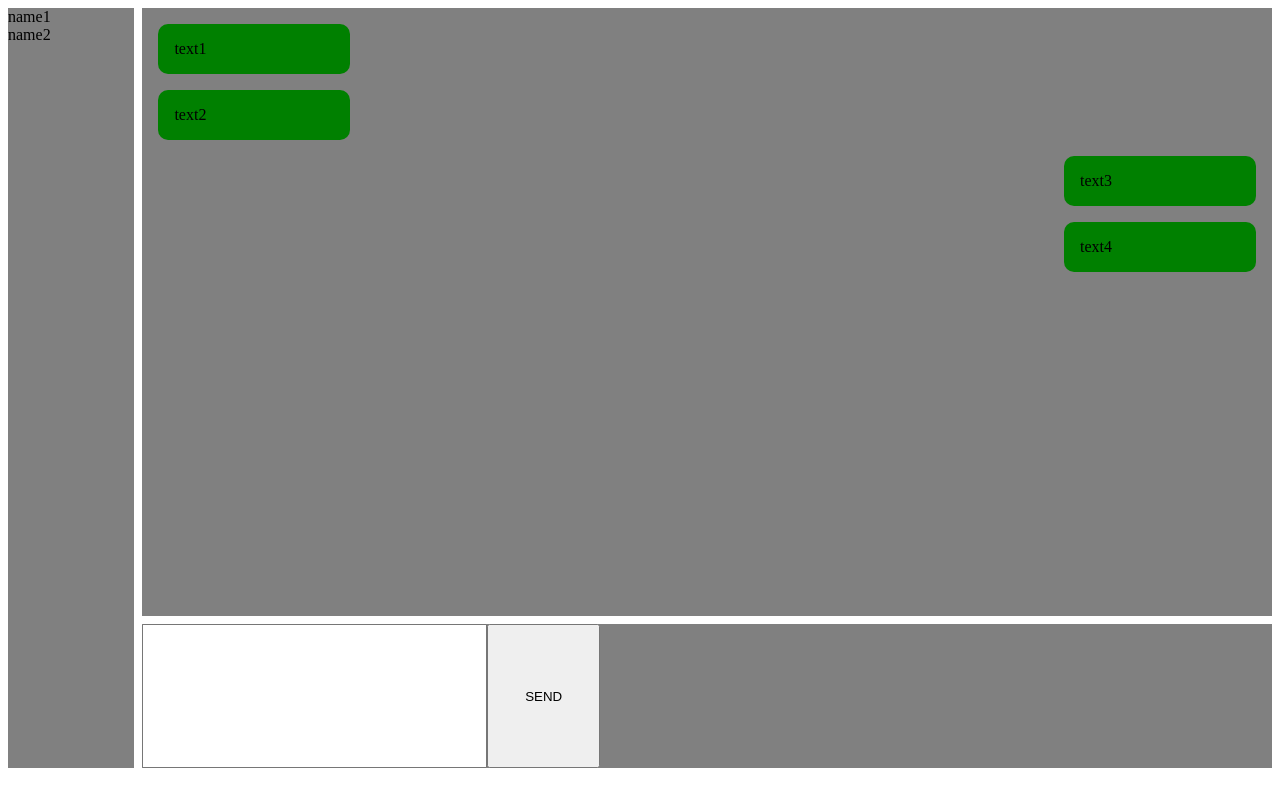
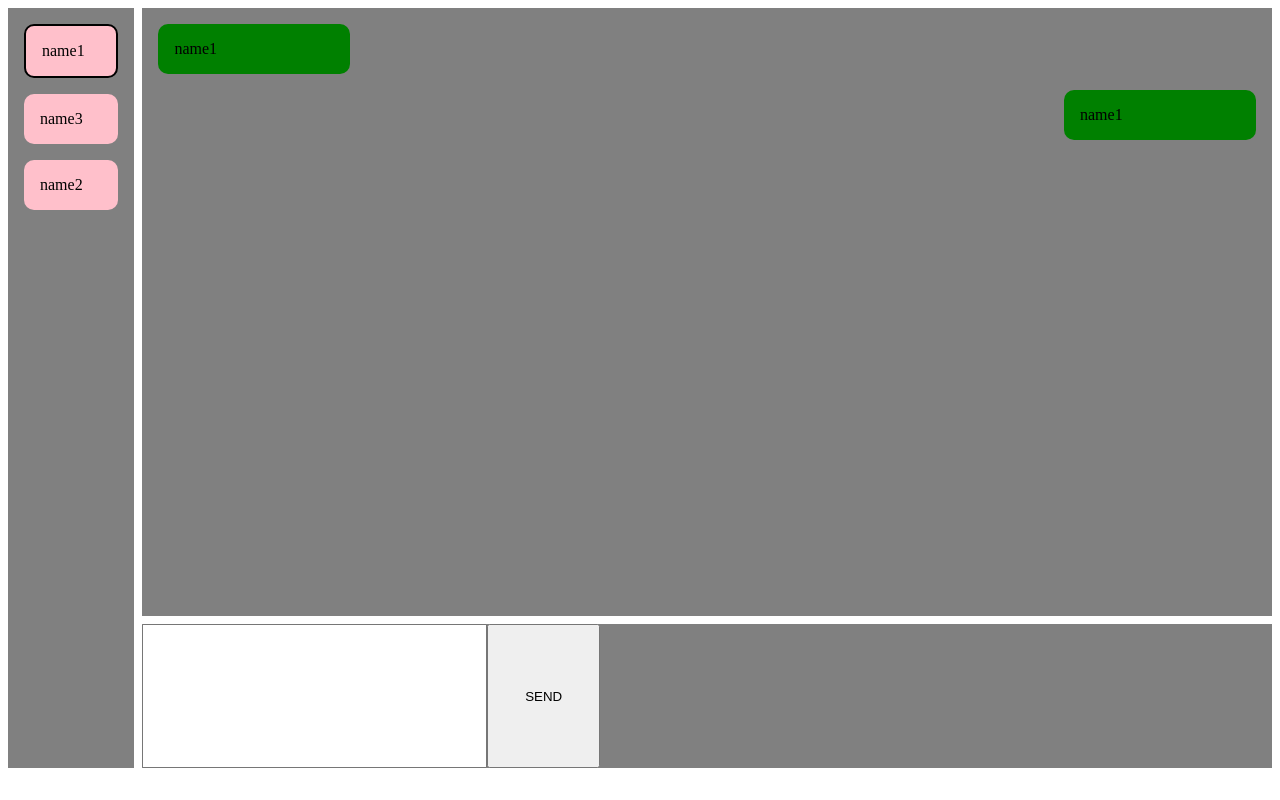
Before and after one commit to asltyn/SimpleChat, a plain HTML site: page index.html in a window 1280 px wide. Drawn offline with nearby package versions, Linux system fonts and the light colour scheme.

Commit message:
add state

```diff
--- a/App-babel.js
+++ b/App-babel.js
@@ -1,10 +1,10 @@
 const InputBlock = ({
-  handler
+  addMessage
 }) => {
   const [text, setText] = React.useState("");
 
   const send = () => {
-    handler({
+    addMessage({
       text: text,
       pos: "right"
     });
@@ -30,65 +30,123 @@ const InputBlock = ({
   })));
 };
 
-const ContactsBlock = () => /*#__PURE__*/React.createElement("div", {
+const ContactsBlock = ({
+  storage,
+  idSetter
+}) => /*#__PURE__*/React.createElement("div", {
   id: "contacts-block"
 }, /*#__PURE__*/React.createElement("div", {
   id: "contacts"
-}, /*#__PURE__*/React.createElement("div", {
-  className: "contact"
-}, "name1"), /*#__PURE__*/React.createElement("div", {
-  className: "contact"
-}, "name2")), /*#__PURE__*/React.createElement("div", {
+}, /*#__PURE__*/React.createElement(Contacts, {
+  storage: storage,
+  idSetter: idSetter
+})), /*#__PURE__*/React.createElement("div", {
   id: "add-contact"
-})); // const messages = [
-//   { text: "text1", pos: "left" },
-//   { text: "text2", pos: "left" },
-//   { text: "text3", pos: "right" },
-//   { text: "text4", pos: "right" },
-// ]
+}));
 
+const Contacts = ({
+  storage,
+  idSetter
+}) => {
+  const {
+    contacts,
+    activeId
+  } = storage;
+  return contacts.map(({
+    id,
+    name
+  }) => /*#__PURE__*/React.createElement("div", {
+    className: `contact ${id === activeId ? "active" : ""}`,
+    onClick: () => idSetter(id)
+  }, /*#__PURE__*/React.createElement("span", null, name)));
+};
 
 const Message = ({
   text,
   pos
-}) => /*#__PURE__*/React.createElement("div", {
-  className: `message ${pos}`
-}, /*#__PURE__*/React.createElement("span", null, text));
+}) => {
+  const divRef = React.useRef(null);
+  React.useEffect(() => {
+    divRef.current.scrollIntoView({
+      behavior: "smooth"
+    });
+  });
+  return /*#__PURE__*/React.createElement("div", {
+    className: `message ${pos}`,
+    ref: divRef
+  }, /*#__PURE__*/React.createElement("span", null, text));
+};
 
 const ChatBlock = props => {
-  const x = props.messages.map(({
+  return /*#__PURE__*/React.createElement("div", {
+    id: "chat-block"
+  }, props.messages.map(({
     text,
     pos
   }, i) => /*#__PURE__*/React.createElement(Message, {
     key: i,
     text: text,
     pos: pos
-  }));
-  return /*#__PURE__*/React.createElement("div", {
-    id: "chat-block"
-  }, x);
+  })));
+};
+
+const state = {
+  contacts: [{
+    id: 1,
+    name: "name1",
+    messages: [{
+      text: "name1",
+      pos: "left"
+    }, {
+      text: "name1",
+      pos: "right"
+    }]
+  }, {
+    id: 3,
+    name: "name3",
+    messages: [{
+      text: "name3",
+      pos: "left"
+    }, {
+      text: "name3",
+      pos: "right"
+    }]
+  }, {
+    id: 2,
+    name: "name2",
+    messages: [{
+      text: "name2",
+      pos: "left"
+    }, {
+      text: "name2",
+      pos: "right"
+    }]
+  }],
+  activeId: 1
 };
 
 const App = () => {
-  const [messages, setMessages] = React.useState([{
-    text: "text1",
-    pos: "left"
-  }, {
-    text: "text2",
-    pos: "left"
-  }, {
-    text: "text3",
-    pos: "right"
-  }, {
-    text: "text4",
-    pos: "right"
-  }]);
+  const [storage, setStorage] = React.useState(state);
   return /*#__PURE__*/React.createElement("div", {
     id: "container"
-  }, /*#__PURE__*/React.createElement(ContactsBlock, null), /*#__PURE__*/React.createElement(InputBlock, {
-    handler: newMessage => setMessages([...messages, newMessage])
+  }, /*#__PURE__*/React.createElement(ContactsBlock, {
+    storage: storage,
+    idSetter: id => setStorage({ ...storage,
+      activeId: id
+    })
+  }), /*#__PURE__*/React.createElement(InputBlock, {
+    addMessage: newMessage => {
+      const newStorage = { ...storage
+      };
+      newStorage.contacts.find(({
+        id
+      }) => storage.activeId === id).messages.push(newMessage);
+      setStorage(newStorage);
+    }
   }), /*#__PURE__*/React.createElement(ChatBlock, {
-    messages: messages
+    messages: storage.contacts.find(({
+      id
+    }) => storage.activeId === id).messages
   }));
 };
 
--- a/style.css
+++ b/style.css
@@ -18,6 +18,9 @@
 
 #contacts-block {
   grid-area: contacts;
+  overflow-y: scroll;
+  display: flex;
+  flex-direction: column;
 }
 
 #chat-block {
@@ -54,3 +57,14 @@
 .right {
   margin: 2vh 2vh 2vh auto;
 }
+
+.contact {
+  background: pink;
+  padding: 2vh;
+  margin: 2vh;
+  border-radius: 10px;
+}
+
+.active {
+  border: 2px solid;
+}
```
Also changed, not shown: App.js (+75 -21 lines).
